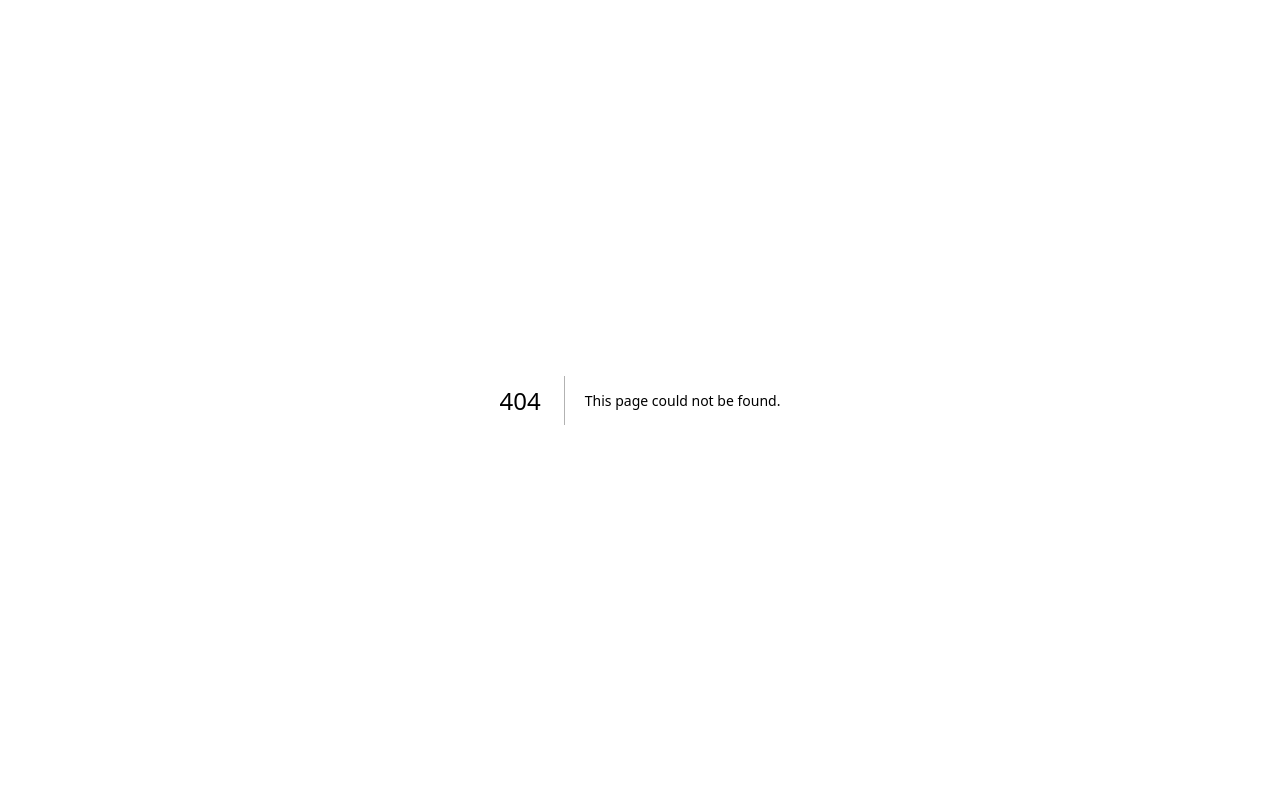
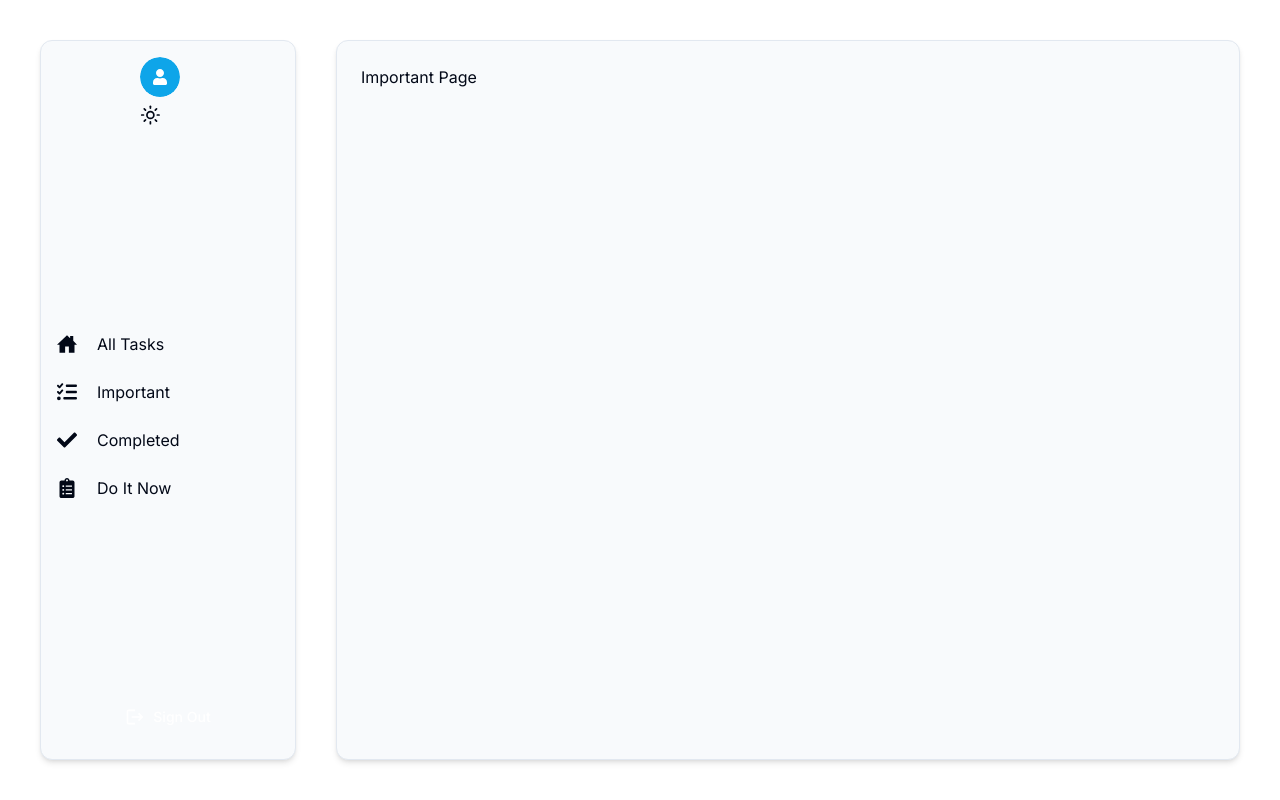
Before and after one commit to A-Leclercq59/TaskMaster, a Next.js app: page /dashboard/important in a window 1280 px wide. Before the commit this address had no page. Built offline with nearby package versions, Linux system fonts and the light colour scheme; no server answers.

Commit message:
Navigation - Layout & Logout Button

```diff
--- /dev/null
+++ b/actions/logout.ts
@@ -0,0 +1,7 @@
+"use server";
+
+import { signOut } from "@/auth";
+
+export const logout = async () => {
+  await signOut();
+};
--- /dev/null
+++ b/app/dashboard/important/page.tsx
@@ -0,0 +1,5 @@
+const ImportantPage = () => {
+  return <div>Important Page</div>;
+};
+
+export default ImportantPage;
--- /dev/null
+++ b/app/dashboard/layout.tsx
@@ -0,0 +1,16 @@
+import { SideBar } from "@/components/navigation/side-bar";
+
+const DashBoardLayout = ({ children }: { children: React.ReactNode }) => {
+  return (
+    <div className="p-10 flex flex-row w-full h-full">
+      <div className="w-64 flex mr-10">
+        <SideBar />
+      </div>
+      <div className="flex-1 border bg-primary-foreground rounded-xl shadow-md p-6">
+        {children}
+      </div>
+    </div>
+  );
+};
+
+export default DashBoardLayout;
--- a/app/(protected)/home/page.tsx
+++ b/app/dashboard/page.tsx
@@ -1,6 +1,6 @@
 import { auth, signOut } from "@/auth";
 
-const HomePage = async () => {
+const DashboardPage = async () => {
   const session = await auth();
 
   return (
@@ -19,4 +19,4 @@ const HomePage = async () => {
   );
 };
 
-export default HomePage;
+export default DashboardPage;
--- a/app/layout.tsx
+++ b/app/layout.tsx
@@ -1,7 +1,11 @@
 import type { Metadata } from "next";
 import { Inter } from "next/font/google";
+import { SessionProvider } from "next-auth/react";
+
+import { ThemeProvider } from "@/components/theme/ThemeProvider";
+import { auth } from "@/auth";
+
 import "./globals.css";
-import { ThemeProvider } from "@/components/theme/ThemeProvider";
 
 const inter = Inter({ subsets: ["latin"] });
 
@@ -10,16 +14,18 @@ export const metadata: Metadata = {
   description: "Generated by create next app",
 };
 
-export default function RootLayout({
+export default async function RootLayout({
   children,
 }: {
   children: React.ReactNode;
 }) {
+  const session = await auth();
+
   return (
     <html lang="en">
       <body className={inter.className}>
         <ThemeProvider attribute="class" defaultTheme="system" enableSystem>
-          {children}
+          <SessionProvider session={session}>{children}</SessionProvider>
         </ThemeProvider>
       </body>
     </html>
--- /dev/null
+++ b/components/auth/logout-button.tsx
@@ -0,0 +1,19 @@
+"use client";
+
+import { MdLogout } from "react-icons/md";
+
+import { Button } from "@/components/ui/button";
+import { logout } from "@/actions/logout";
+
+export const LogoutButton = () => {
+  return (
+    <Button
+      variant="link"
+      onClick={() => logout()}
+      className="flex flex-row items-center gap-x-2 text-white hover:text-red-600"
+    >
+      <MdLogout className="h-5 w-5" />
+      Sign Out
+    </Button>
+  );
+};
--- /dev/null
+++ b/components/navigation/side-bar.tsx
@@ -0,0 +1,79 @@
+"use client";
+
+import { IoHomeSharp } from "react-icons/io5";
+import { FaListCheck } from "react-icons/fa6";
+import { FaCheck } from "react-icons/fa";
+import { FaClipboardList } from "react-icons/fa";
+import Link from "next/link";
+import { useSelectedLayoutSegment } from "next/navigation";
+
+import { UserAvatar } from "../user-avatar";
+import { cn } from "@/lib/utils";
+import { ThemeToggle } from "../theme/ThemeToggle";
+import { LogoutButton } from "../auth/logout-button";
+
+const navigationList = [
+  {
+    label: "All Tasks",
+    icon: <IoHomeSharp className="h-5 w-5" />,
+    path: "/dashboard",
+    targetSegment: null,
+  },
+  {
+    label: "Important",
+    icon: <FaListCheck className="h-5 w-5" />,
+    path: "/dashboard/important",
+    targetSegment: "important",
+  },
+  {
+    label: "Completed",
+    icon: <FaCheck className="h-5 w-5" />,
+    path: "/dashboard/completed",
+    targetSegment: "completed",
+  },
+  {
+    label: "Do It Now",
+    icon: <FaClipboardList className="h-5 w-5" />,
+    path: "/dashboard/now",
+    targetSegment: "now",
+  },
+];
+
+export const SideBar = () => {
+  const activeSegment = useSelectedLayoutSegment();
+
+  return (
+    <div className="w-full bg-primary-foreground items-center flex border rounded-xl shadow-md py-4 h-full flex-col">
+      <div>
+        <UserAvatar />
+        <ThemeToggle />
+      </div>
+      <div className="flex items-center h-full w-full">
+        <nav className="w-full">
+          <ol className="space-y-2">
+            {navigationList.map((navigation, index) => (
+              <li
+                key={index}
+                className={cn(
+                  activeSegment === navigation.targetSegment &&
+                    "dark:bg-card bg-slate-200 border-r-4 border-emerald-500 rounded-r-lg"
+                )}
+              >
+                <Link
+                  href={navigation.path}
+                  className="flex flex-row items-center gap-5 py-2 px-4"
+                >
+                  {navigation.icon}
+                  {navigation.label}
+                </Link>
+              </li>
+            ))}
+          </ol>
+        </nav>
+      </div>
+      <div className="mb-2">
+        <LogoutButton />
+      </div>
+    </div>
+  );
+};
--- /dev/null
+++ b/components/ui/avatar.tsx
@@ -0,0 +1,50 @@
+"use client"
+
+import * as React from "react"
+import * as AvatarPrimitive from "@radix-ui/react-avatar"
+
+import { cn } from "@/lib/utils"
+
+const Avatar = React.forwardRef<
+  React.ElementRef<typeof AvatarPrimitive.Root>,
+  React.ComponentPropsWithoutRef<typeof AvatarPrimitive.Root>
+>(({ className, ...props }, ref) => (
+  <AvatarPrimitive.Root
+    ref={ref}
+    className={cn(
+      "relative flex h-10 w-10 shrink-0 overflow-hidden rounded-full",
+      className
+    )}
+    {...props}
+  />
+))
+Avatar.displayName = AvatarPrimitive.Root.displayName
+
+const AvatarImage = React.forwardRef<
+  React.ElementRef<typeof AvatarPrimitive.Image>,
+  React.ComponentPropsWithoutRef<typeof AvatarPrimitive.Image>
+>(({ className, ...props }, ref) => (
+  <AvatarPrimitive.Image
+    ref={ref}
+    className={cn("aspect-square h-full w-full", className)}
+    {...props}
+  />
+))
+AvatarImage.displayName = AvatarPrimitive.Image.displayName
+
+const AvatarFallback = React.forwardRef<
+  React.ElementRef<typeof AvatarPrimitive.Fallback>,
+  React.ComponentPropsWithoutRef<typeof AvatarPrimitive.Fallback>
+>(({ className, ...props }, ref) => (
+  <AvatarPrimitive.Fallback
+    ref={ref}
+    className={cn(
+      "flex h-full w-full items-center justify-center rounded-full bg-muted",
+      className
+    )}
+    {...props}
+  />
+))
+AvatarFallback.displayName = AvatarPrimitive.Fallback.displayName
+
+export { Avatar, AvatarImage, AvatarFallback }
--- /dev/null
+++ b/components/user-avatar.tsx
@@ -0,0 +1,24 @@
+"use client";
+
+import { FaUser } from "react-icons/fa";
+
+import { Avatar, AvatarImage, AvatarFallback } from "@/components/ui/avatar";
+import { useCurrentUser } from "@/hooks/use-current-user";
+
+export const UserAvatar = () => {
+  const user = useCurrentUser();
+
+  return (
+    <div className="flex flex-row space-x-4 px-2 items-center">
+      <div className="flex">
+        <Avatar className="h-10 w-10">
+          <AvatarImage src={user?.image || ""} />
+          <AvatarFallback className="bg-sky-500">
+            <FaUser className="text-white" />
+          </AvatarFallback>
+        </Avatar>
+      </div>
+      <div className="text-lg ml-4">{user?.name}</div>
+    </div>
+  );
+};
--- /dev/null
+++ b/hooks/use-current-user.tsx
@@ -0,0 +1,7 @@
+import { useSession } from "next-auth/react";
+
+export const useCurrentUser = () => {
+  const session = useSession();
+
+  return session.data?.user;
+};
--- a/package.json
+++ b/package.json
@@ -12,6 +12,7 @@
     "@auth/prisma-adapter": "^1.0.14",
     "@hookform/resolvers": "^3.3.4",
     "@prisma/client": "^5.8.0",
+    "@radix-ui/react-avatar": "^1.0.4",
     "@radix-ui/react-icons": "^1.3.0",
     "@radix-ui/react-label": "^2.0.2",
     "@radix-ui/react-slot": "^1.0.2",
--- a/routes.ts
+++ b/routes.ts
@@ -23,4 +23,4 @@ export const apiAuthPrefix = "/api/auth";
  * The default redirectpath after logging is
  * @type {string}
  */
-export const DEFAULT_LOGIN_REDIRECT = "/home";
+export const DEFAULT_LOGIN_REDIRECT = "/dashboard";
```
Also changed, not shown: 1 other file (tests, documents, lock files or other folders).
